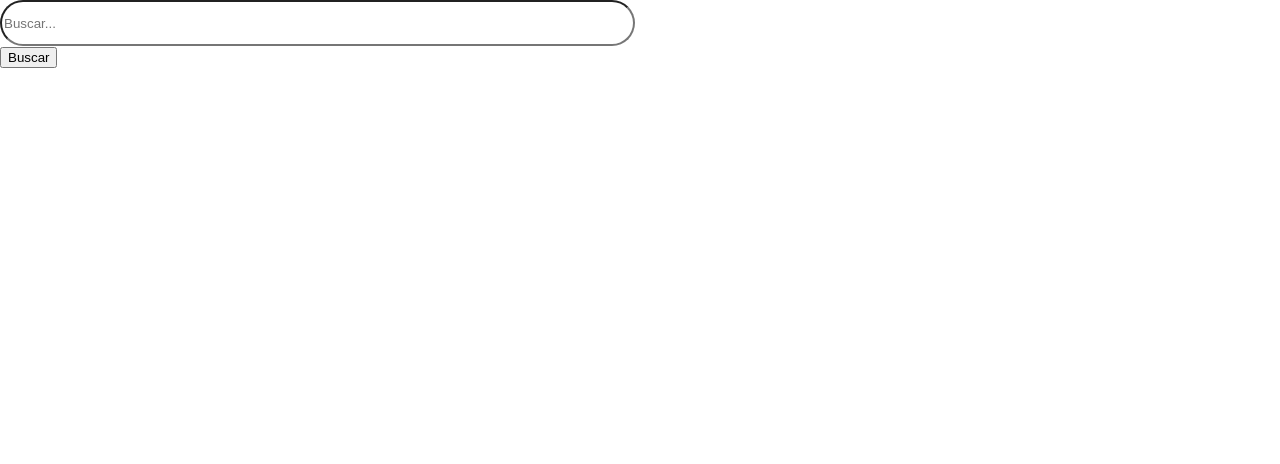
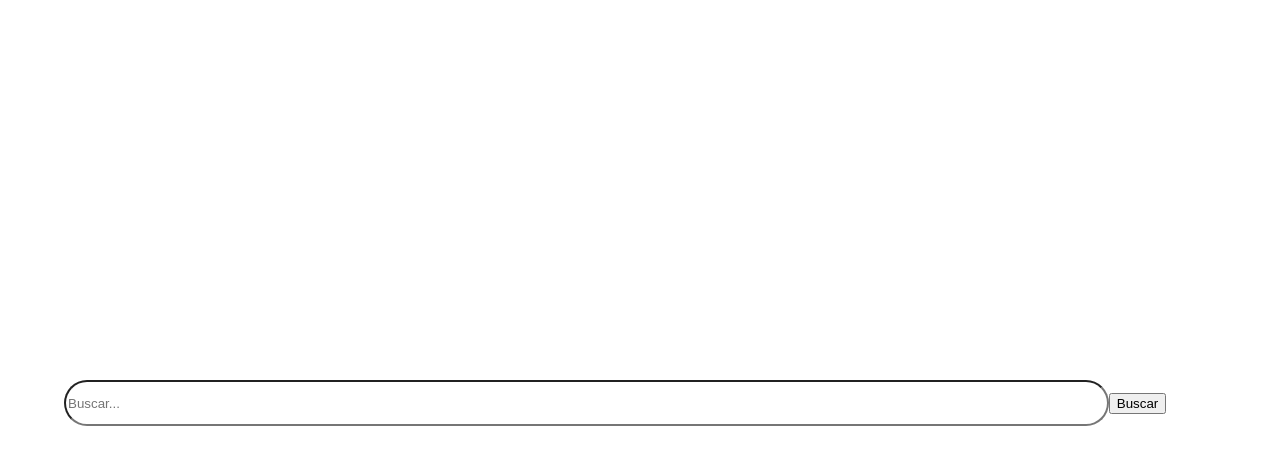
Before and after one commit to StedieRex/proyecto2_peliculas, a React (Create React App) app: page / in a window 1280 px wide. Shown: the top 464 px of the page. Built offline with nearby package versions, Linux system fonts and the light colour scheme.

Commit message:
posicionar buscador en la parte central, junto con redondeo

```diff
--- a/src/barraBusqueda.jsx
+++ b/src/barraBusqueda.jsx
@@ -8,34 +8,43 @@ export default function SearchBar({ onSearch }) {
     if (onSearch) onSearch(query);
   };
 
-  const estilosPadre ={
-    width: "70%",
-    height: "40px"
+
+  // Estilos para centrar el contenido en la pantalla
+  const estilosPadre = {
+    width: "100vw",
+    height: "100vh",
+    display: "flex",
+    alignItems: "center",
+    justifyContent: "center",
+    background: "#fff"
+  };
+  const contenedorBuscador ={
+    width: "90%",
+    height: "40px",
   }
-
-  const contenedorBuscador ={
-    width: "100%",
+  const estiloBuscador ={
+    width: "90%",
     height: "40px",
     borderRadius: "30px"
   }
 
   return (
-    <div className="p-6" style={estilosPadre}>
-      <div className="flex items-center border border-gray-300 rounded-md px-3 py-2">
+    <div style={estilosPadre}>
+      <div className="hijo" style={contenedorBuscador}>
         <input
           type="text"
           placeholder="Buscar..."
-          className="flex-1 outline-none bg-transparent text-sm"
+          className="flex-1 outline-none bg-transparent text-lg px-2"
           value={query}
           onChange={(e) => setQuery(e.target.value)}
-          style={contenedorBuscador}
+          style={estiloBuscador}
         />
 
         {/* Clear button */}
         {query && (
           <button
             aria-label="Limpiar búsqueda"
-            className="ml-2 text-sm opacity-70 hover:opacity-100"
+            className="ml-2"
             onClick={() => setQuery("")}
             type="button"
           >
@@ -46,7 +55,7 @@ export default function SearchBar({ onSearch }) {
         {/* Search confirm button */}
         <button
           aria-label="Buscar"
-          className="ml-2 px-3 py-1 rounded-md text-sm hover:bg-gray-100"
+          className="ml-2 px-4 py-2 rounded-full bg-blue-500 text-white text-base font-medium hover:bg-blue-600 transition-colors"
           onClick={handleSearch}
           type="button"
         >
```
